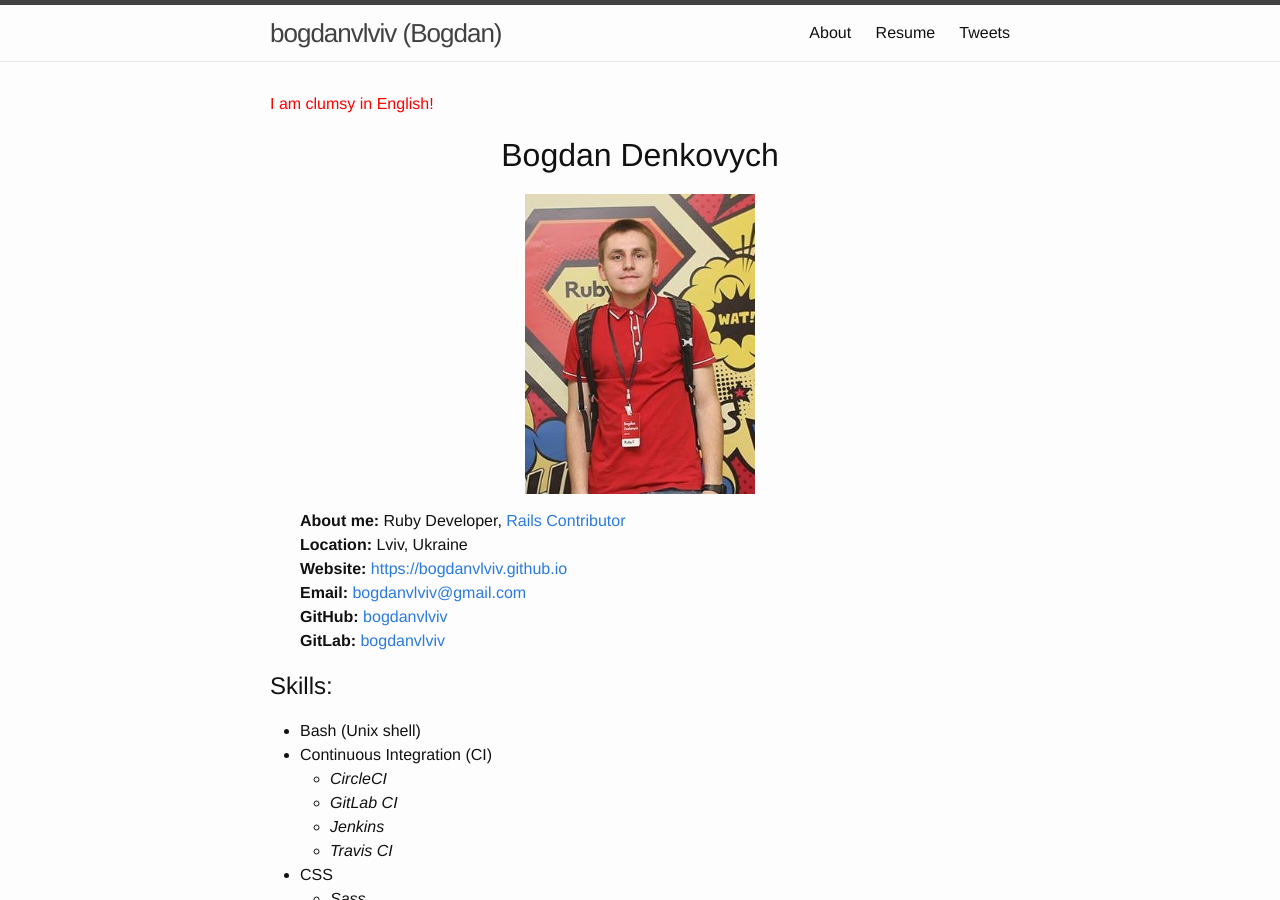
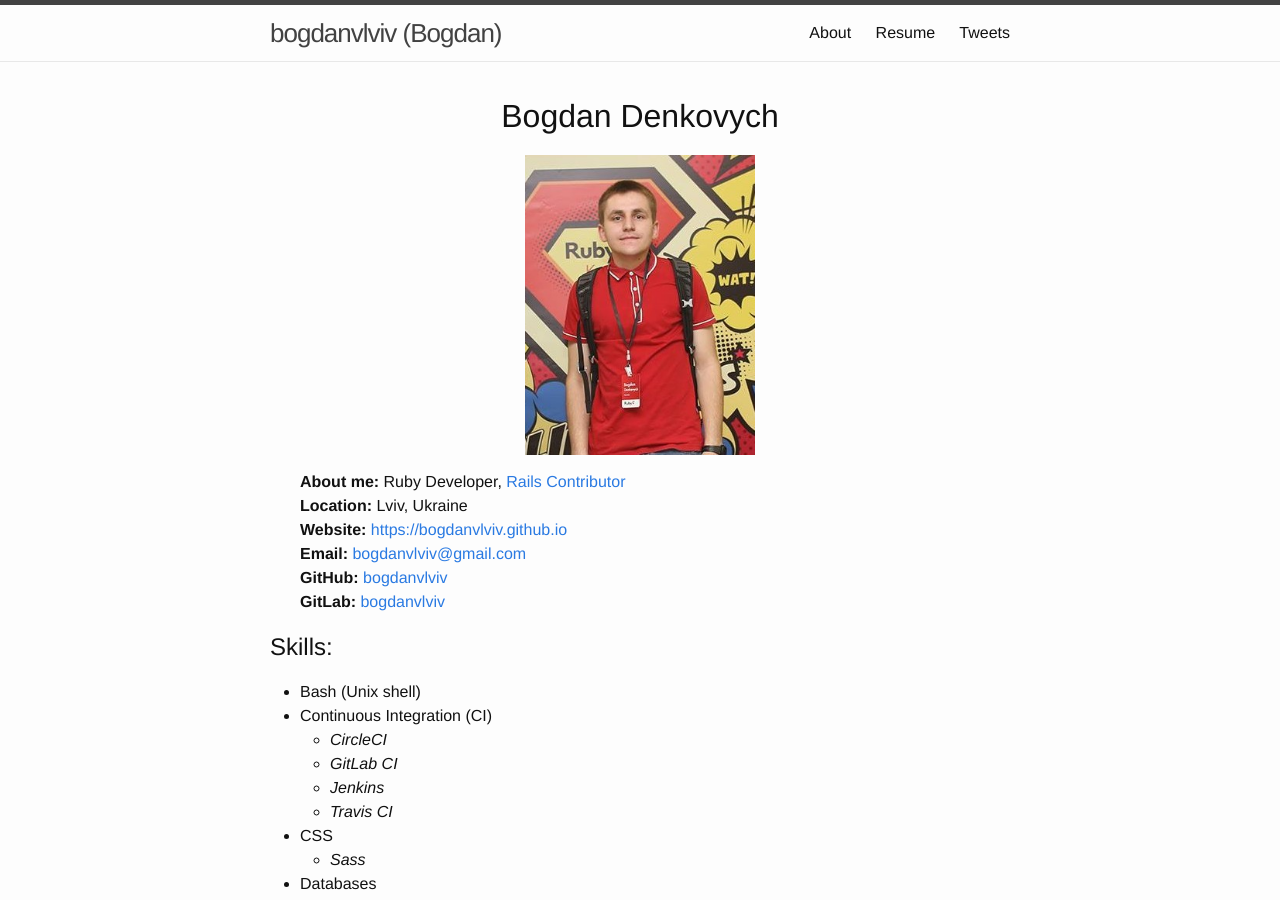
Before and after one commit to crowdpro3/bogdanvlviv.github.io, a Jekyll site: the page built from resume.html, in a window 1280 px wide and 900 px high. Built offline with Jekyll 4.4.1, drawn with Linux system fonts in a browser that asks for light colours.

Commit message:
Hide notice at resume page

```diff
--- a/resume.html
+++ b/resume.html
@@ -6,7 +6,7 @@ permalink: /resume.html
 
 <div class="resume">
   <div class="notices">
-    <p>I am clumsy in English!</p>
+    <!-- <p>I am clumsy in English!</p> -->
   </div>
 
   <h1 class="name">Bogdan Denkovych</h1>
```
